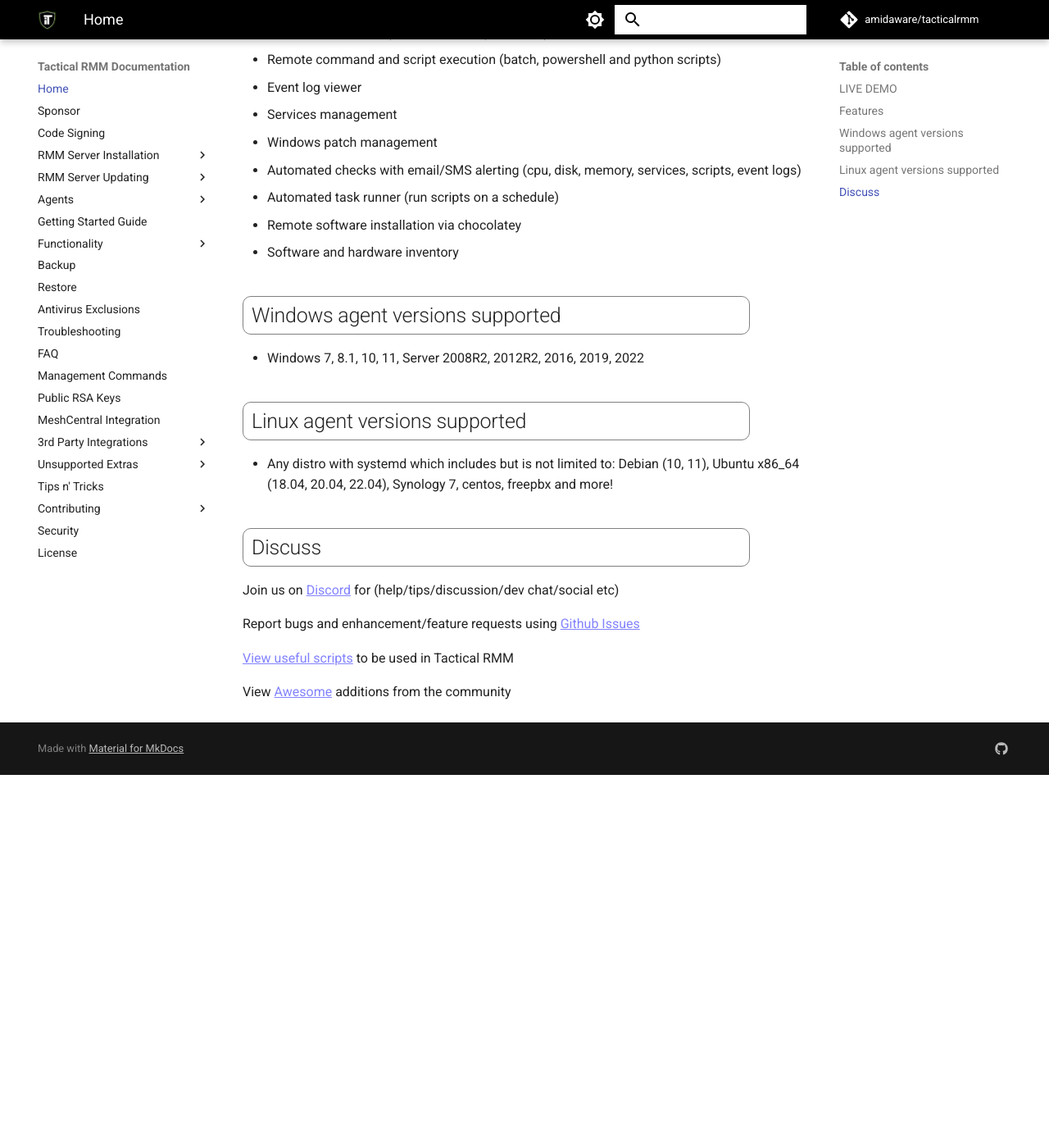
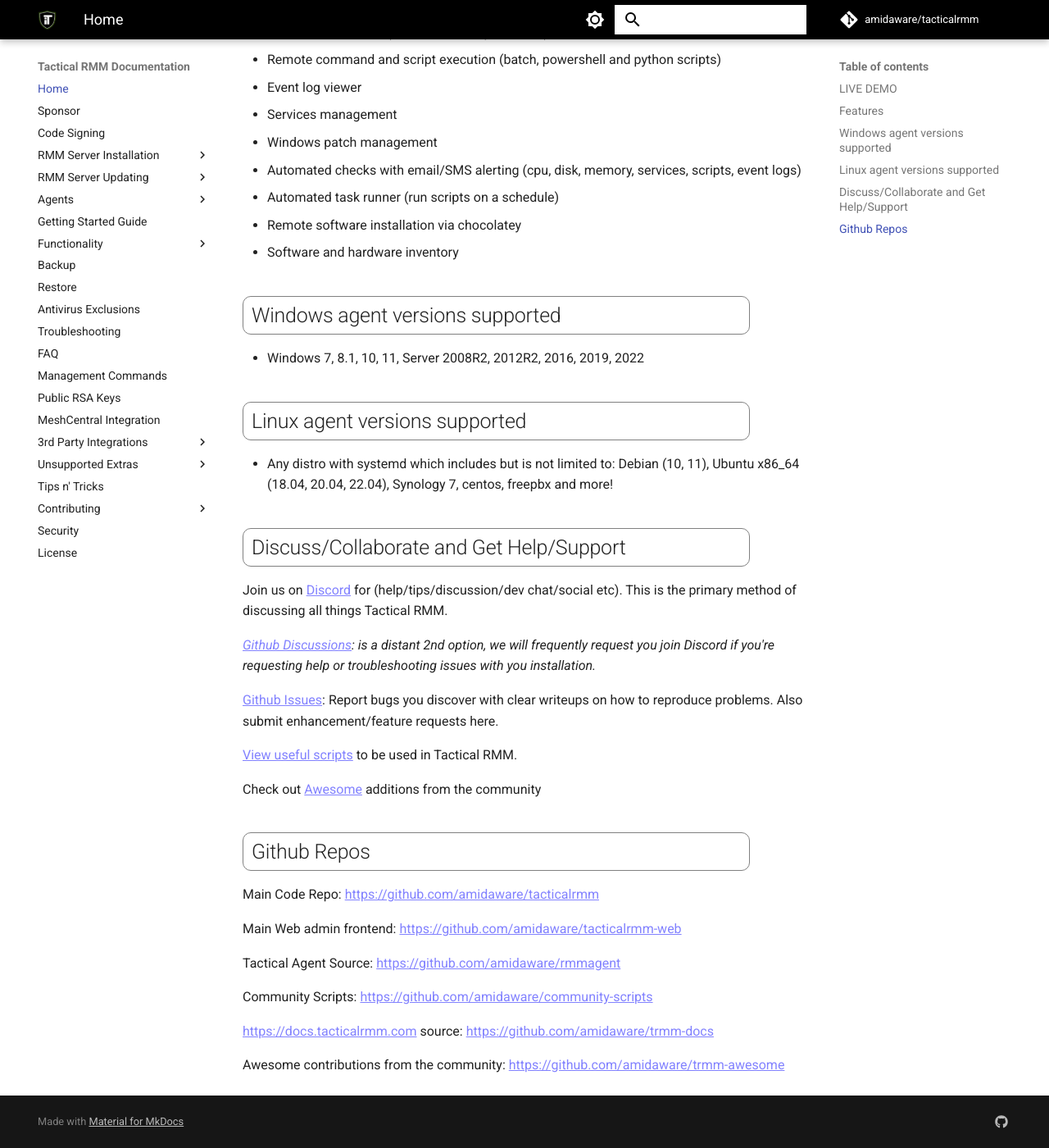
Before and after one commit to amidaware/trmm-docs, an MkDocs documentation site: the page built from docs/index.md, in a window 1280 px wide and 1400 px high, scrolled down 517 px. Shown: the whole window at 82% size. Built offline with MkDocs 1.6.1 and Material for MkDocs 9.7.7, drawn with Linux system fonts in a browser that asks for light colours; comment, search, counter and statistics services are not loaded; before the commit the page ends 1462 px from its top, so only the background shows below that.

Commit message:
Adjusting main page

```diff
--- a/docs/index.md
+++ b/docs/index.md
@@ -28,14 +28,31 @@
 - Windows 7, 8.1, 10, 11, Server 2008R2, 2012R2, 2016, 2019, 2022
 
 ## Linux agent versions supported
+
 - Any distro with systemd which includes but is not limited to: Debian (10, 11), Ubuntu x86_64 (18.04, 20.04, 22.04), Synology 7, centos, freepbx and more!
 
-## Discuss
+## Discuss/Collaborate and Get Help/Support
 
-Join us on [Discord](https://discord.gg/upGTkWp) for (help/tips/discussion/dev chat/social etc)
+Join us on [Discord](https://discord.gg/upGTkWp) for (help/tips/discussion/dev chat/social etc). This is the primary method of discussing all things Tactical RMM.
 
-Report bugs and enhancement/feature requests using [Github Issues](https://github.com/amidaware/tacticalrmm/issues)
+_[Github Discussions](https://github.com/amidaware/tacticalrmm/discussions): is a distant 2nd option, we will frequently request you join Discord if you're requesting help or troubleshooting issues with you installation._
 
-[View useful scripts](https://github.com/amidaware/community-scripts) to be used in Tactical RMM
+[Github Issues](https://github.com/amidaware/tacticalrmm/issues): Report bugs you discover with clear writeups on how to reproduce problems. Also submit enhancement/feature requests here.
 
-View [Awesome](https://github.com/amidaware/trmm-awesome) additions from the community
+[View useful scripts](https://github.com/amidaware/community-scripts) to be used in Tactical RMM.
+
+Check out [Awesome](https://github.com/amidaware/trmm-awesome) additions from the community
+
+## Github Repos
+
+Main Code Repo: <https://github.com/amidaware/tacticalrmm>
+
+Main Web admin frontend: <https://github.com/amidaware/tacticalrmm-web>
+
+Tactical Agent Source: <https://github.com/amidaware/rmmagent>
+
+Community Scripts: <https://github.com/amidaware/community-scripts>
+
+<https://docs.tacticalrmm.com> source: <https://github.com/amidaware/trmm-docs>
+
+Awesome contributions from the community: <https://github.com/amidaware/trmm-awesome>
```
